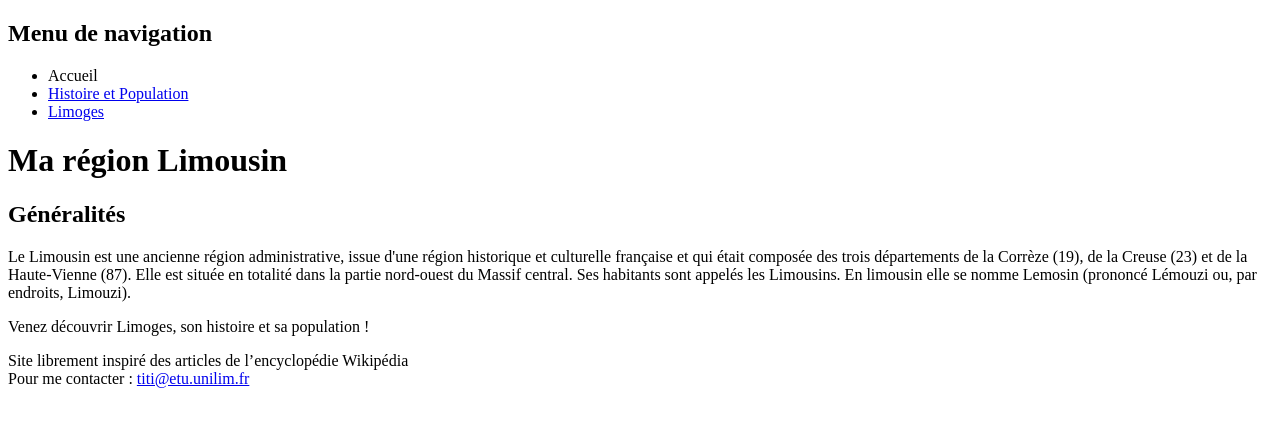
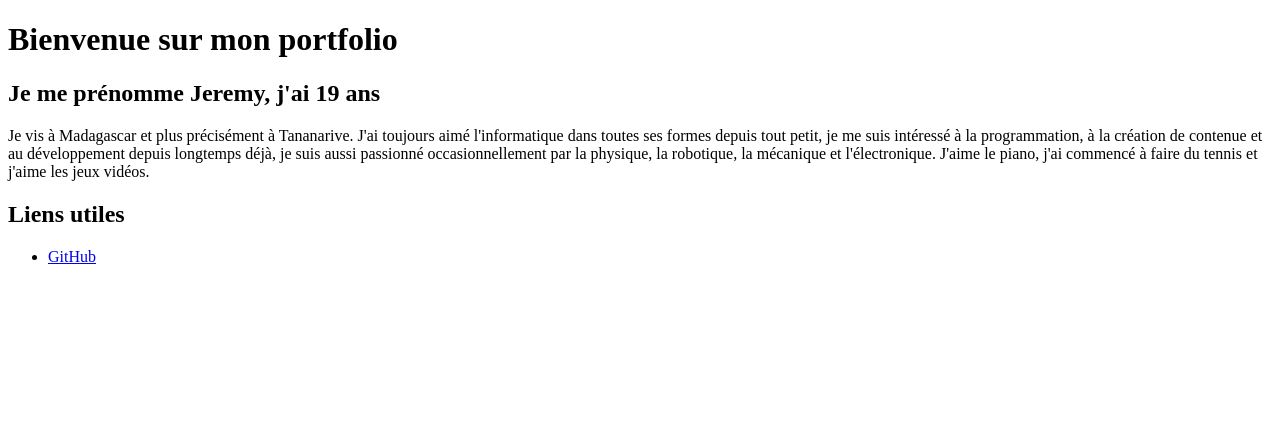
Before and after one commit to BlueSkape/UEL06, a plain HTML site: page index.html in a window 1280 px wide. Drawn offline with Linux system fonts and the light colour scheme.

Commit message:
index.html

```diff
--- a/index.html
+++ b/index.html
@@ -1,46 +1,25 @@
 <!DOCTYPE html>
-
-<html>
+<html lang="fr">
 <head>
-      <title>Bienvenu en Limousin</title>
-      <meta charset="UTF-8" />
+    <meta charset="UTF-8">
+    <meta name="viewport" content="width=device-width, initial-scale=1.0">
+    <title>Portfolio</title>
+    <link rel="stylesheet" href="styles.css">
 </head>
-
 <body>
-<nav>
-<h2>Menu de navigation</h2>
-<p>
-<ul>
-<li>Accueil</li>
-<li><a href="./histoire-et-population.html">Histoire et Population</a></li>
-<li><a href="./limoges.html">Limoges</a></li>
-</ul>
-</p>
-</nav>
     <header>
-<h1>Ma région Limousin</h1>
+        <h1>Bienvenue sur mon portfolio</h1>
     </header>
-
     <section>
-<h2>Généralités</h2>
-<p>
-Le Limousin est une ancienne région administrative, issue d'une région historique et culturelle française et qui était composée des trois départements de la Corrèze (19), de la Creuse (23) et de la Haute-Vienne (87). Elle est située en totalité dans la partie nord-ouest du Massif central. Ses habitants sont appelés les Limousins. En limousin elle se nomme Lemosin (prononcé Lémouzi ou, par endroits, Limouzi).
+        <h2>Je me prénomme Jeremy, j'ai 19 ans</h2>
+        <p>Je vis à Madagascar et plus précisément à Tananarive. J'ai toujours aimé l'informatique dans toutes ses formes depuis tout petit, je me suis intéressé à la programmation, à la création de contenue et au développement depuis longtemps déjà, je suis aussi passionné occasionnellement par la physique, la robotique, la mécanique et l'électronique. J'aime le piano, j'ai commencé à faire du tennis et j'aime les jeux vidéos.
 </p>
     </section>
-
-<aside>
-<p>
-Venez découvrir Limoges, son histoire et sa population !
-</p>
-</aside>
-
-<footer>
-<p>
-Site librement inspiré des articles de l’encyclopédie Wikipédia
-<br>
-Pour me contacter : <a href="mailto:titi@etu.unilim.fr?subject= j'ai visité votre site">titi@etu.unilim.fr</a>
-</p>
-</footer>
-
+    <section>
+        <h2>Liens utiles</h2>
+        <ul>
+            <li><a href="https://github.com/BlueSkape" target="_blank">GitHub</a></li>
+        </ul>
+    </section>
 </body>
 </html>
```
Lines whose indentation alone changed are shown as unchanged.
